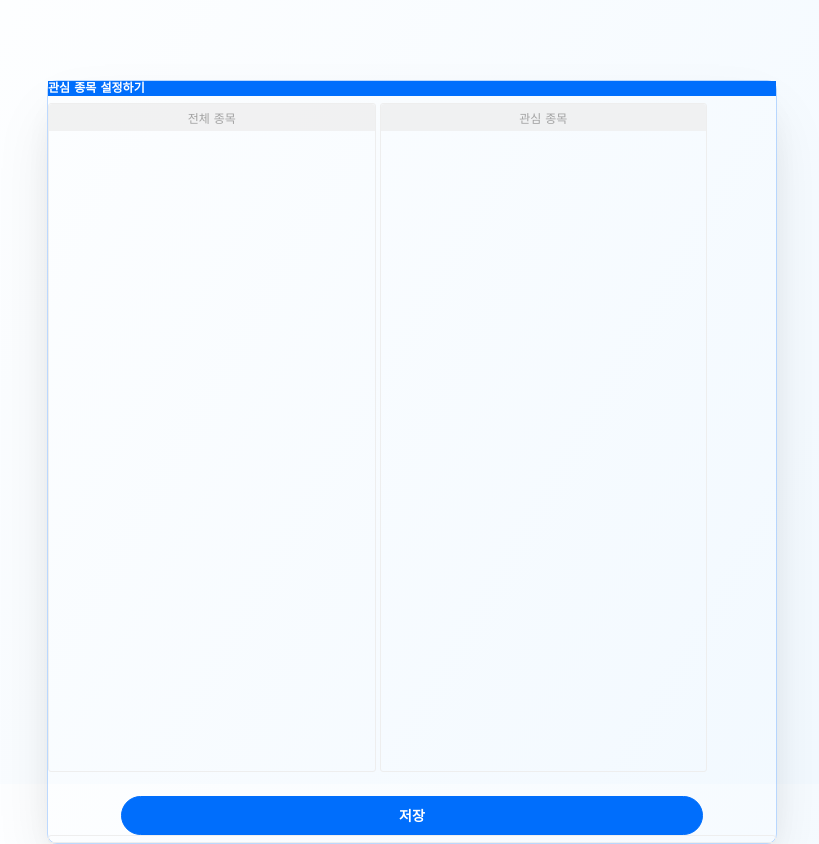
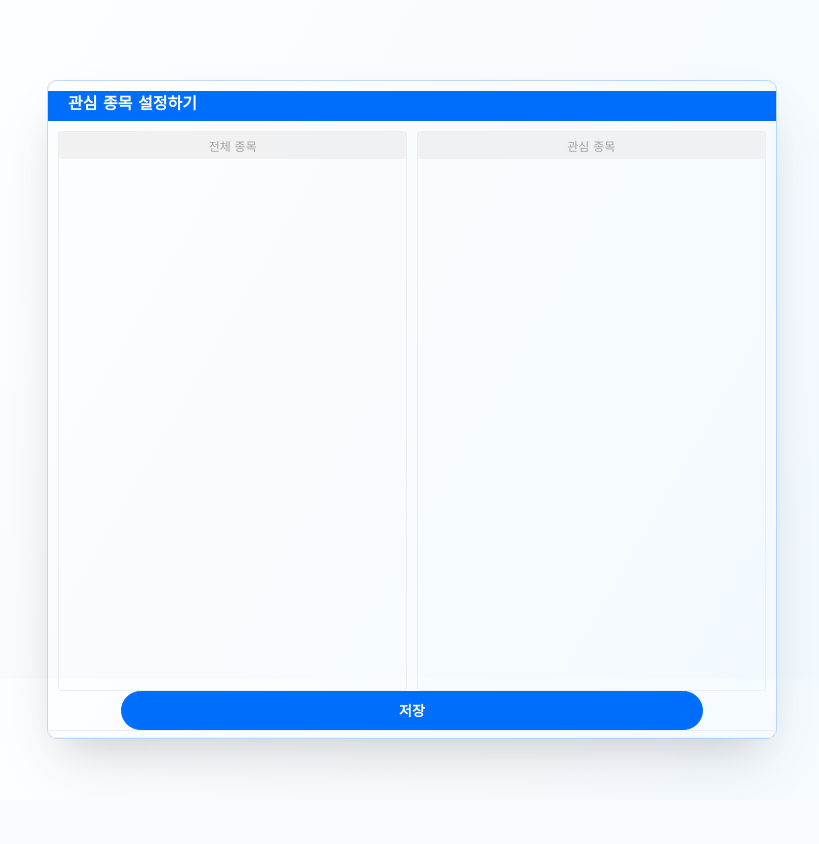
Before and after one commit to Park-Joyeong/SIEVE, a Django app: template sieve/sieve/templates/autostock/interest_edit.html in a window 1280 px wide. Shown: the whole page, without its empty margins (228-1047 px from the left). After the commit the page ends 768 px from the top, so only its background shows below. Run offline with Django 3.2, Linux system fonts and the light colour scheme; the template is opened without the code that fills it, so the values that code supplies are empty.

Commit message:
Editing styling.. interest_edit

```diff
--- a/sieve/sieve/static/autostock/css/interest_edit.css
+++ b/sieve/sieve/static/autostock/css/interest_edit.css
@@ -32,13 +32,18 @@ button {
     margin-top: 20px;
 }
 
+.wrapper-title {
+    height: 30px;
+}
+
 .text-menu-title {
     font-family: Verdana;
     font-style: normal;
     font-weight: bold;
-    font-size: 12px;
+    font-size: 16px;
     line-height: 15px;
     color: #006efc;
+    margin: 10px;
 }
 
 .container-listed-company,
@@ -131,19 +136,32 @@ button {
 
 
 @media (min-width: 768px) {
-    /* .wrapper {
-
-    } */
     .wrapper-title {
         background: #006EFC;
     }
     .wrapper-title>.text-menu-title {
         color: #FFFFFF;
+        padding: 5px 0px 0px 10px;
     }
     .container-listed-company,
     .container-stocks-of-interest {
         display: inline-block;
-        width: 45%;
+        width: 48%;
+        height: 70vh;
+        margin-top: 10px;
+    }
+    .container-listed-company {
+        float: left;
+        margin-left: 10px;
+    }
+    .container-stocks-of-interest {
+        float: right;
+        margin-right: 10px;
+    }
+    .area-content-list {
         height: unset;
     }
+    button {
+        margin-top: 550px; /*화면이 커지면 위에 div들이 inline-block으로 바뀌면서 마진을 바꿔줘야함*/
+    }
 }
```
